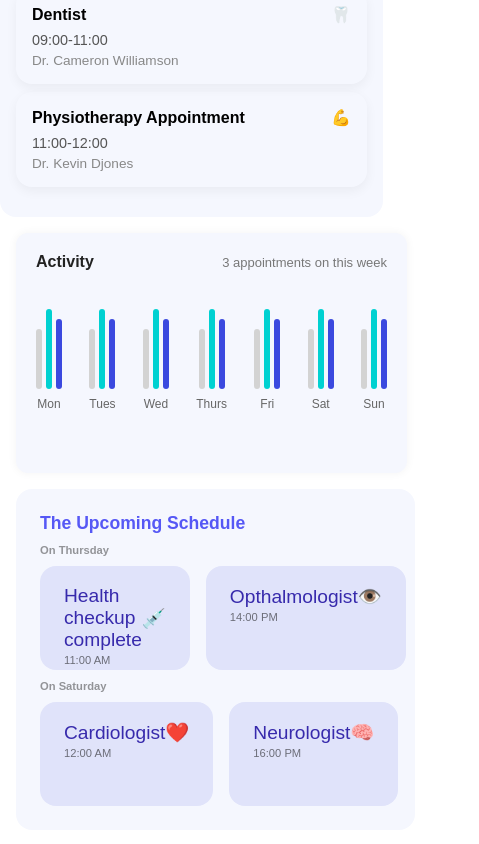
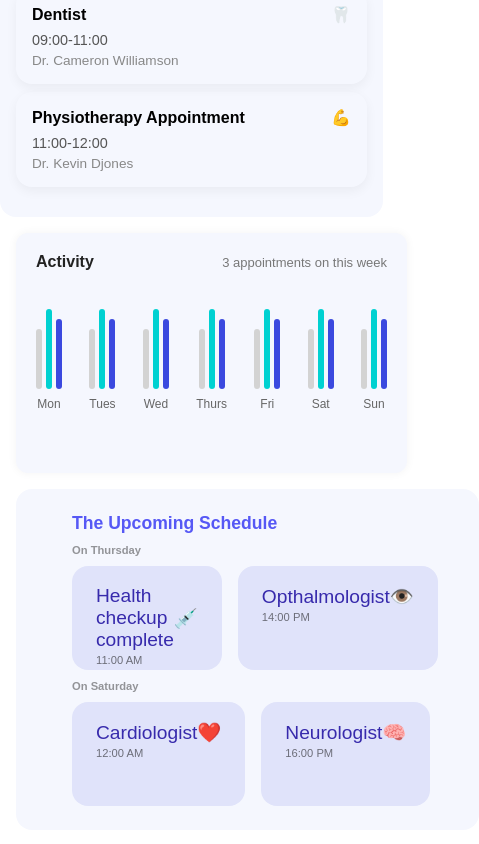
Before and after one commit to sumanDevX19/health-care-dashboard-react, a React (Vite) app: page / in a window 390 px wide. Shown: the part 1105-1949 px from the top of the page, 479 px wide, since content can reach past the window. Built offline with nearby package versions, Linux system fonts and the light colour scheme.

Commit message:
27.05.25 : Changing some css in UpcomingSchedule.css

```diff
--- a/src/UpcomingSchedule.css
+++ b/src/UpcomingSchedule.css
@@ -61,7 +61,7 @@
     max-width:90vw ;
     width: 100%;
     background-color: #f5f7fe;
-    padding: 1.5rem;
+    padding: 1.5rem 3.5rem;
     border: none;
     border-radius: 1rem;
 }
```
